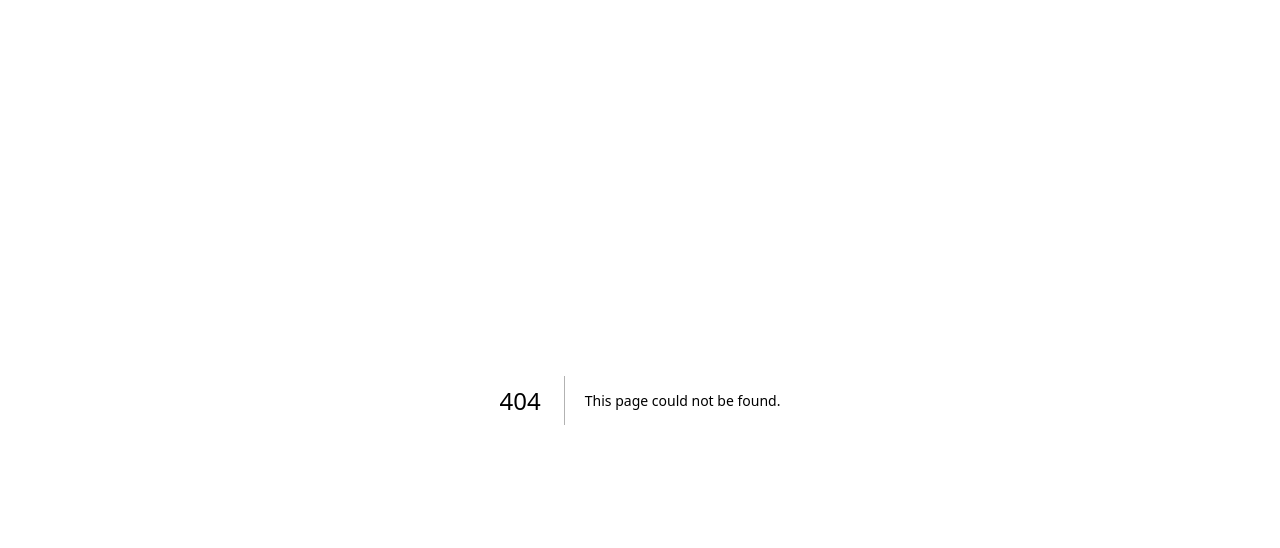
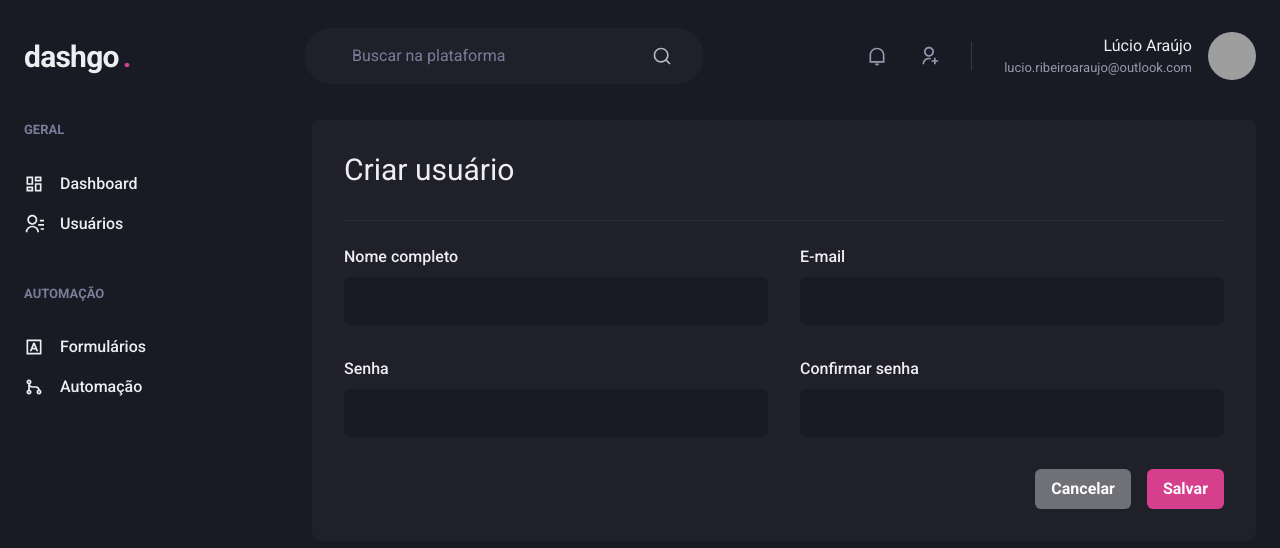
Before and after one commit to lucio-araujo/rocketseat-ignite-reactjs-dashgo, a Next.js app: page /users/create in a window 1280 px wide. Before the commit this address had no page. Shown: the top 548 px of the page. Built offline with nearby package versions, Linux system fonts and the light colour scheme; grey boxes are pictures that could not be loaded.

Commit message:
CreateUser page

```diff
--- /dev/null
+++ b/src/pages/users/create.tsx
@@ -0,0 +1,56 @@
+import {
+  Box,
+  Button,
+  Divider,
+  Flex,
+  Heading,
+  HStack,
+  SimpleGrid,
+  VStack,
+} from "@chakra-ui/react";
+
+import { Input } from "../../components/Form/Input";
+import { Header } from "../../components/Header";
+import { Sidebar } from "../../components/Sidebar";
+
+export default function CreateUser() {
+  return (
+    <Flex h="100vh" direction="column">
+      <Header />
+      <Flex w="100%" maxW={1480} mx="auto" my="6" px="6">
+        <Sidebar />
+        <Box flex="1" borderRadius={8} bg="gray.800" p="8">
+          <Flex mb="8" justify="space-between" align="center">
+            <Heading size="lg" fontWeight="normal">
+              Criar usuário
+            </Heading>
+          </Flex>
+
+          <Divider my="6" borderColor="gray.700" />
+
+          <VStack spacing="8">
+            <SimpleGrid minChildWidth="240px" spacing="8" w="100%">
+              <Input name="name" label="Nome completo" />
+              <Input name="email" type="email" label="E-mail" />
+            </SimpleGrid>
+            <SimpleGrid minChildWidth="240px" spacing="8" w="100%">
+              <Input name="password" type="password" label="Senha" />
+              <Input
+                name="password_confirmation"
+                type="password"
+                label="Confirmar senha"
+              />
+            </SimpleGrid>
+          </VStack>
+
+          <Flex mt="8" justify="flex-end">
+            <HStack spacing="4">
+              <Button colorScheme="whiteAlpha">Cancelar</Button>
+              <Button colorScheme="pink">Salvar</Button>
+            </HStack>
+          </Flex>
+        </Box>
+      </Flex>
+    </Flex>
+  );
+}
```
